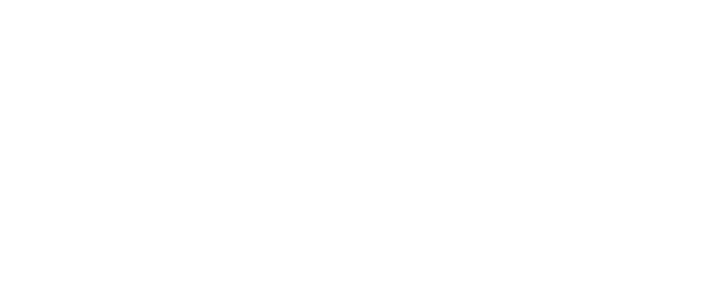
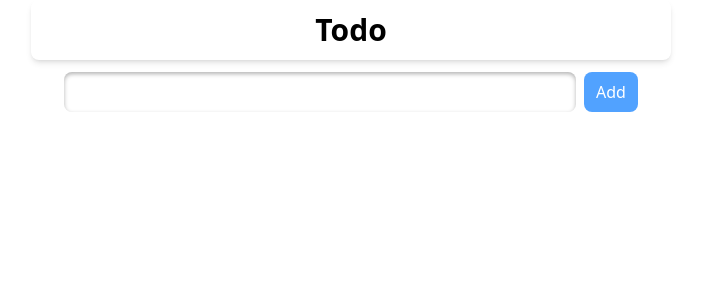
Before and after one commit to xKenjiR/todo, a React (Vite) app: page / in a window 1280 px wide. Shown: the top 300 px of the page, without its empty margins (289-990 px from the left). Built offline with nearby package versions, Linux system fonts and the light colour scheme.

Commit message:
build header and input

```diff
--- a/src/App.tsx
+++ b/src/App.tsx
@@ -1,7 +1,14 @@
 import "./App.css";
+import Body from "./components/Body";
+import Header from "./components/Header";
 
 function App() {
-  return <></>;
+  return (
+    <div className="md:absolute md:translate-x-[-50%] md:left-[50%] md:w-[40rem]">
+      <Header />
+      <Body />
+    </div>
+  );
 }
 
 export default App;
--- /dev/null
+++ b/src/components/Body.tsx
@@ -0,0 +1,11 @@
+import Input from "./Input";
+
+const Body = () => {
+  return (
+    <div>
+      <Input />
+    </div>
+  );
+};
+
+export default Body;
--- /dev/null
+++ b/src/components/Header.tsx
@@ -0,0 +1,9 @@
+const Header = () => {
+  return (
+    <div className="p-3 md:rounded-lg shadow-md mb-3">
+      <h1 className="text-center font-bold text-3xl">Todo</h1>
+    </div>
+  );
+};
+
+export default Header;
--- /dev/null
+++ b/src/components/Input.tsx
@@ -0,0 +1,18 @@
+const Input = () => {
+  return (
+    <form className="flex gap-2 justify-center">
+      <input
+        className="w-[80%] p-1 px-3 rounded-lg inset-shadow-sm inset-shadow-[rgb(0,0,0,0.3)] outline-0"
+        type="text"
+      />
+      <button
+        type="submit"
+        className="py-2 px-3 rounded-lg bg-blue-400 hover:bg-blue-500 text-white font-medium transition-colors cursor-pointer"
+      >
+        Add
+      </button>
+    </form>
+  );
+};
+
+export default Input;
```
